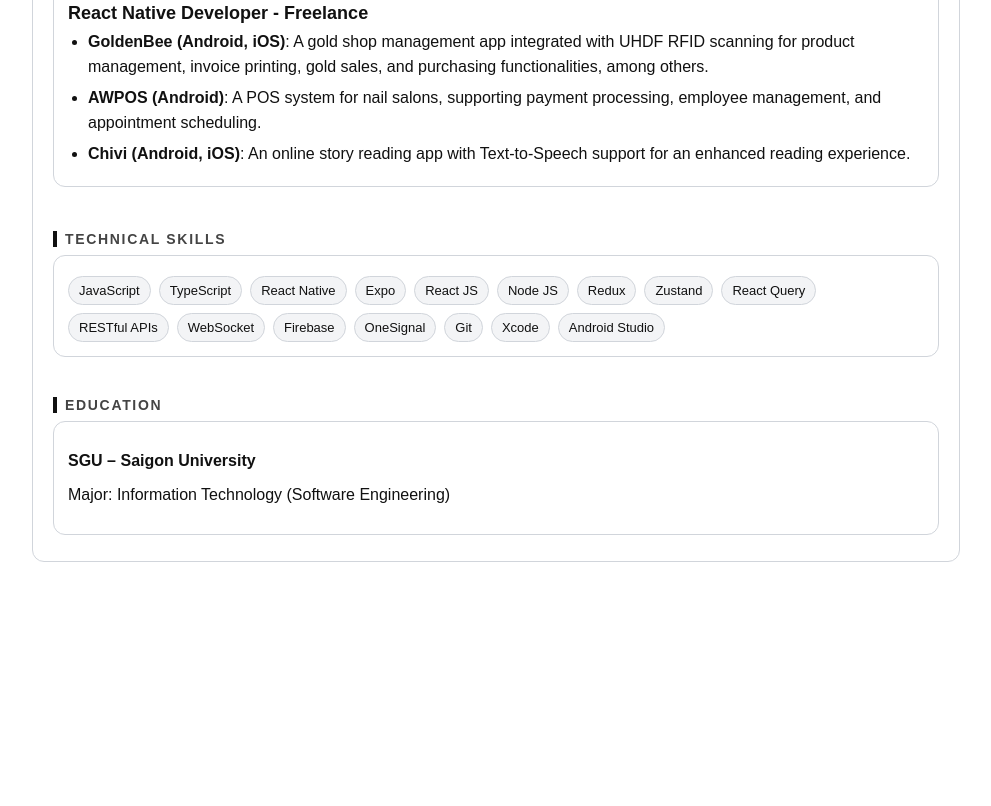
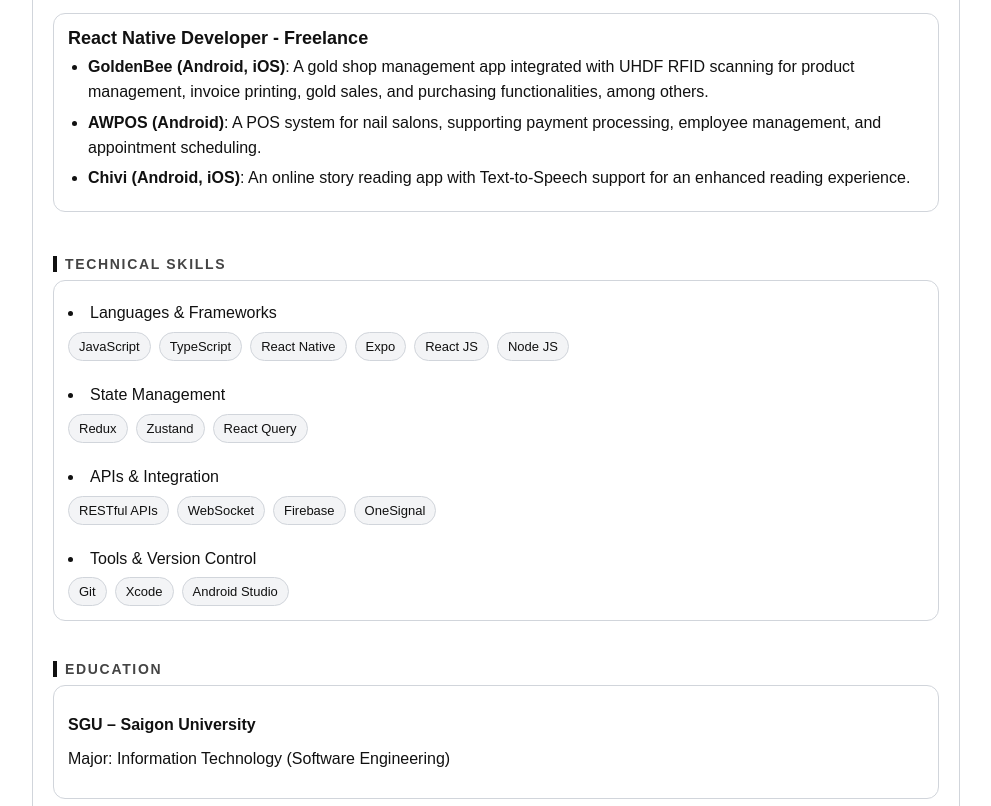
Before and after one commit to tranngocduy/tranngocduy.github.io, a plain HTML site: page index.html in a window 1280 px wide. Shown: the part 1703-2509 px from the top of the page, without its empty margins (144-1135 px from the left). Before the commit the page ends 2281 px from the top, so only its background shows below. Drawn offline with Linux system fonts and the light colour scheme.

Commit message:
Update index.html

```diff
--- a/index.html
+++ b/index.html
@@ -272,6 +272,12 @@
         fill: #111
       }
 
+      .technical-skills {
+        display: flex;
+        flex-direction: column;
+        gap: 16px
+      }
+
     </style>
   </head>
 
@@ -339,13 +345,13 @@
             <ul>
               <li>Contributed to the company's outsourcing projects in Fintech, trading applications, and social applications, leveraging React Native for cross-platform development to deliver scalable and secure solutions tailored to client needs. Key projects included:</li>
               <ul>
-                <li><strong>Fintech / Trading App</strong>: Developed a robust fintech and trading application for Android and iOS, empowering users to manage financial transactions, trade assets, and access real-time market data, delivering a secure and seamless user experience.</li>
+                <li><strong>Fintech App</strong>: Developed a robust fintech and trading application for Android and iOS, empowering users to manage financial transactions, trade assets, and access real-time market data, delivering a secure and seamless user experience.</li>
                 <strong>Key Features:</strong>
                 <ul>
-                  <li>Integrated <strong>real-time</strong> price fetching, enabling live market quotes and dynamic price updates for trading pairs, optimized for low-latency performance across diverse network conditions</li>
-                  <li>Implemented <strong>binary options trading</strong> functionality, allowing users to place buy/sell orders with fixed payout structures and short-term expiry times, ensuring a seamless and intuitive trading experience.</li>
-                  <li>Architected and developed <strong>a price chart system</strong> (line and candlestick charts) alongside an spot trading order placement module.</li>
-                  <li><strong>Implemented biometric authentication, app security, and auto-cancellation mechanisms</strong>, triggered by changes to PIN, face recognition, or fingerprint, enhancing user security and trust.</li>
+                  <li>Integrated <strong>real-time price fetching</strong> for live market quotes and dynamic price updates across trading pairs, optimized for low-latency performance in diverse network conditions.</li>
+                  <li>Developed <strong>real-time trading charts</strong> (line and candlestick) with integrated buy/sell order placement, featuring fixed payout structures, short-term expiry times, and direct order visualization on the chart for a seamless and intuitive trading experience.</li>
+                  <li>Designed and implemented a system coupled with a <strong>spot trading order placement module</strong> to enhance trading efficiency.</li>
+                  <li>Implemented <strong>biometric authentication</strong>, app security, and auto-cancellation mechanisms triggered by PIN, face recognition, or fingerprint changes, strengthening user security and trust.</li>
                 </ul>
 
                 <li><strong>Social App</strong>: Developed a dynamic community application for Android and iOS, enabling users to post content, comment, like, and livestream, fostering a highly interactive and engaging user experience</li>
@@ -389,6 +395,10 @@
         <section>
           <h2>Technical Skills</h2>
           <div class="item">
+
+            <div class="technical-skills">
+            <div>
+              <li>Languages & Frameworks</li>
               <div class="chips">
                 <span class="chip">JavaScript</span>
                 <span class="chip">TypeScript</span>
@@ -396,17 +406,37 @@
                 <span class="chip">Expo</span>
                 <span class="chip">React JS</span>
                 <span class="chip">Node JS</span>
+              </div>
+            </div>
+
+            <div>
+              <li>State Management</li>
+              <div class="chips">
                 <span class="chip">Redux</span>
                 <span class="chip">Zustand</span>
                 <span class="chip">React Query</span>
+              </div>
+            </div>
+
+            <div>
+              <li>APIs & Integration</li>
+              <div class="chips">
                 <span class="chip">RESTful APIs</span>
                 <span class="chip">WebSocket</span>
                 <span class="chip">Firebase</span>
                 <span class="chip">OneSignal</span>
+              </div>
+            </div>
+
+            <div>
+              <li>Tools & Version Control</li>
+              <div class="chips">
                 <span class="chip">Git</span>
                 <span class="chip">Xcode</span>
                 <span class="chip">Android Studio</span>
               </div>
+            </div>
+
           </div>
         </section>
 
```
Lines whose indentation alone changed are shown as unchanged.
